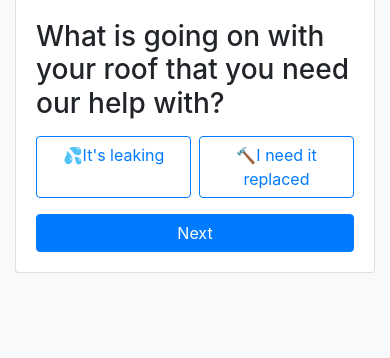
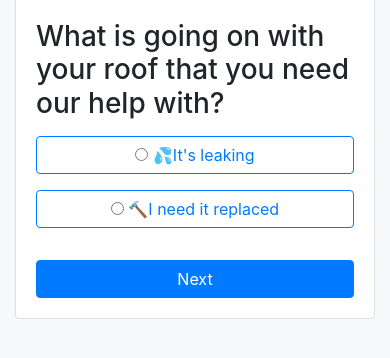
Before and after one commit to geopopos/quizfunnel, a plain HTML site: page index.html in a window 390 px wide. Shown: the part 292-650 px from the top of the page. Drawn offline with nearby package versions, Linux system fonts and the light colour scheme; some packages are replaced by stand-ins of ours.

Commit message:
updated mobile layout

```diff
--- a/index.html
+++ b/index.html
@@ -34,16 +34,21 @@
                         <!-- Question 1 -->
                         <div id="question1" class="quiz-question">
                             <label><h3>What is going on with your roof that you need our help with?</h3></label>
-                            <div class="btn-group-toggle d-flex align-items-stretch" data-toggle="buttons">
-                                <label class="btn btn-outline-primary btn-block flex-fill mr-2 custom-btn-height">
-                                    <input type="radio" name="roofIssue" id="roofIssueLeaking" value="leaking" onclick="showQuestion(2)" required> 💦It's leaking
-                                </label>
-                                <label class="btn btn-outline-primary btn-block flex-fill custom-btn-height">
-                                    <input type="radio" name="roofIssue" id="roofIssueReplacement" value="replacement" onclick="showQuestion(2)" required> 🔨I need it replaced
-                                </label>
+                            <div class="row">
+                                <div class="col-md-6 mb-2">
+                                    <label class="btn btn-outline-primary btn-block custom-btn">
+                                        <input type="radio" name="roofIssue" id="roofIssueLeaking" value="leaking" onclick="showQuestion(2)" required> 💦It's leaking
+                                    </label>
+                                </div>
+                                <div class="col-md-6 mb-2">
+                                    <label class="btn btn-outline-primary btn-block custom-btn">
+                                        <input type="radio" name="roofIssue" id="roofIssueReplacement" value="replacement" onclick="showQuestion(2)" required> 🔨I need it replaced
+                                    </label>
+                                </div>
                             </div>
                             <button type="button" class="btn btn-primary btn-block mt-3" onclick="showQuestion(2)">Next</button>
                         </div>
+
 
                          <!-- Question 2 -->
                          <div id="question2" class="quiz-question d-none">
```
